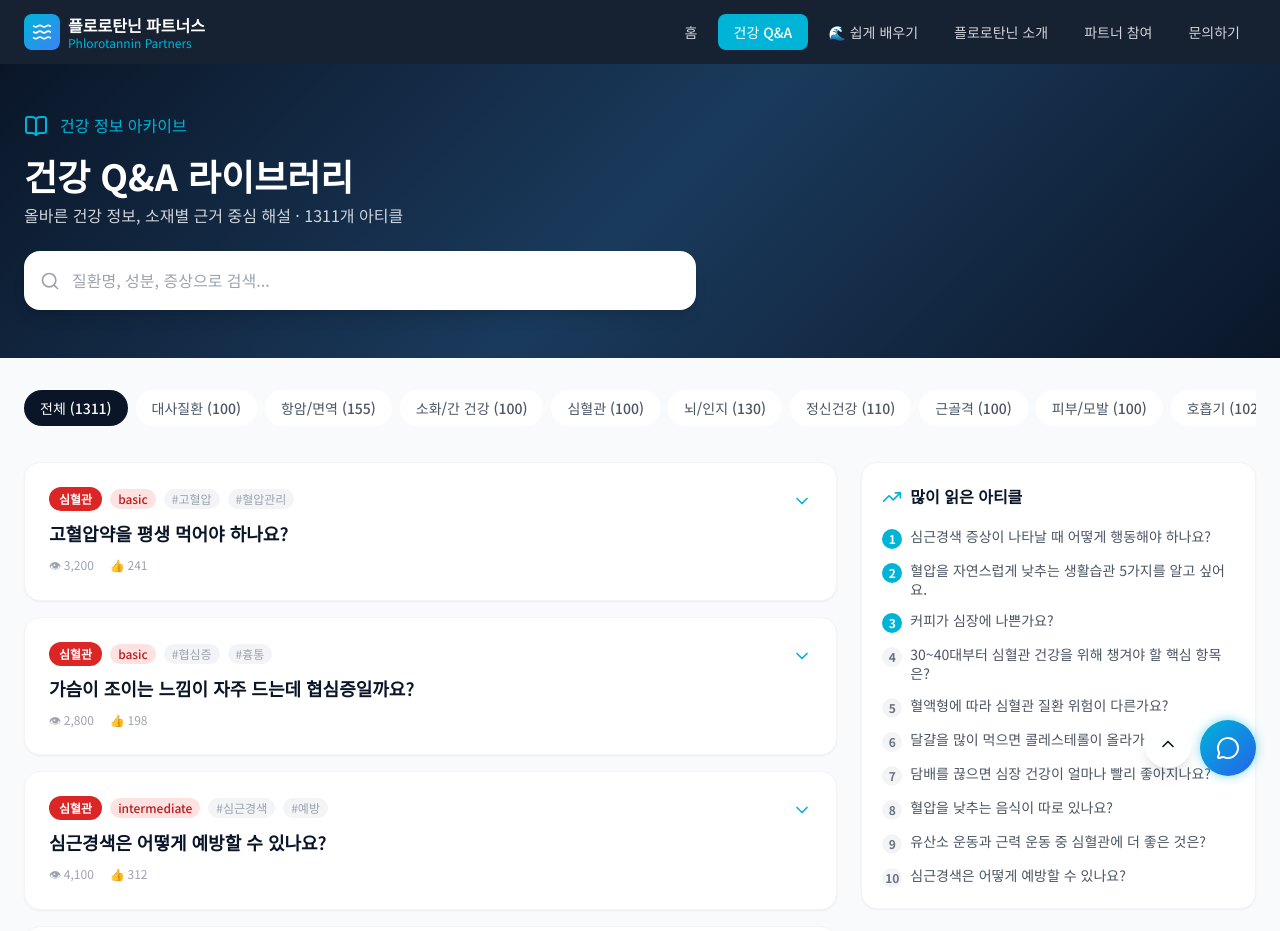
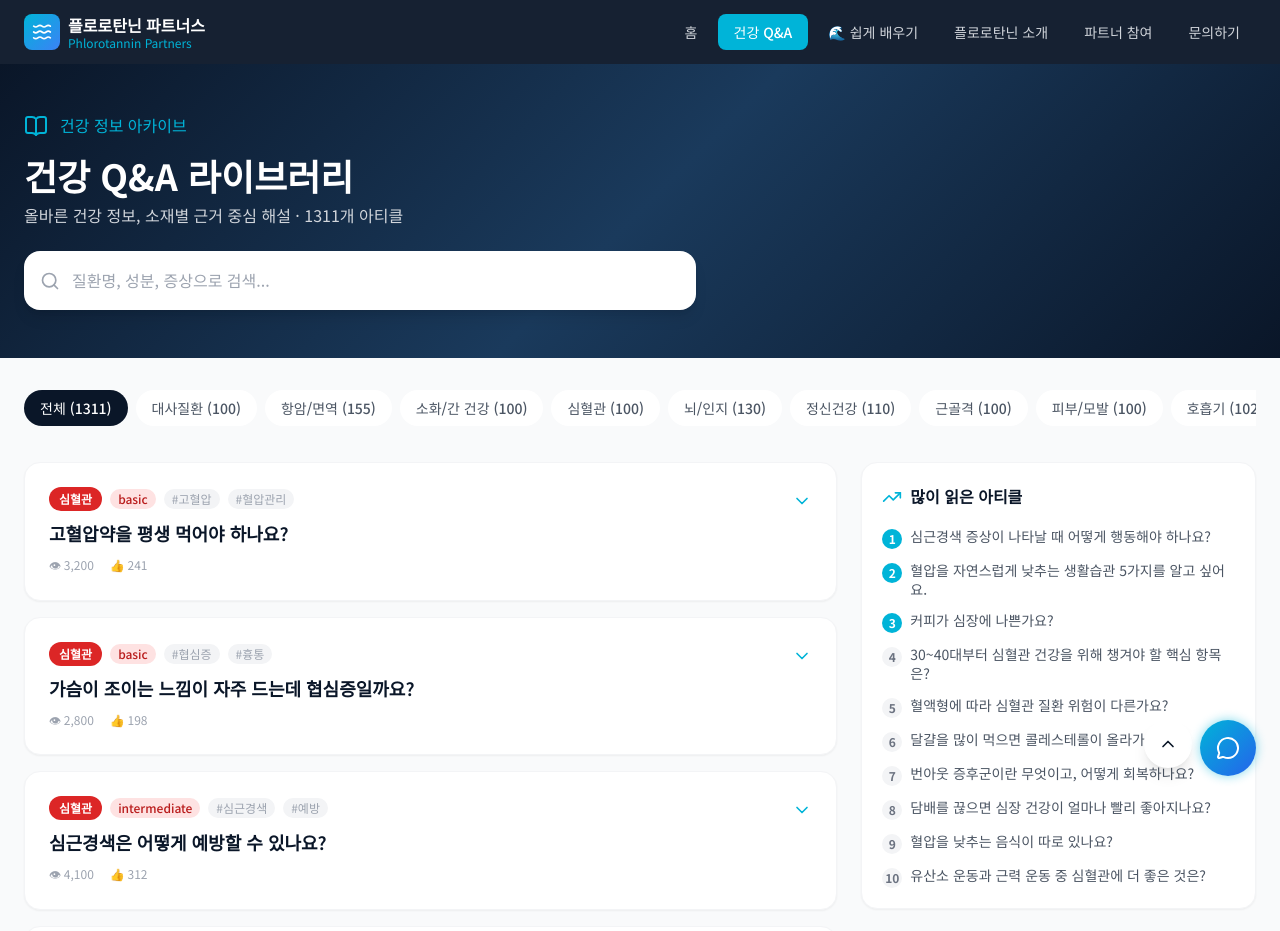
Before and after one commit to hyungunho00-creator/hanain, a React (Vite) app in the folder hanain/: page /qa in a window 1280 px wide. Shown: the top 931 px of the page. Built offline with nearby package versions, Linux system fonts and the light colour scheme.

Commit message:
fix: views/likes 누락 항목 처리 및 정렬 오류 수정 (qa.views || 0)

```diff
--- a/hanain/src/pages/QAPage.jsx
+++ b/hanain/src/pages/QAPage.jsx
@@ -102,7 +102,7 @@ function ContactCard() {
 
 function QACard({ qa, isOpen, onToggle, searchQuery, categories }) {
   const [liked, setLiked] = useState(false)
-  const [likeCount, setLikeCount] = useState(qa.likes)
+  const [likeCount, setLikeCount] = useState(qa.likes || 0)
   const cat = categories.find(c => c.id === qa.category)
 
   const handleLike = (e) => {
@@ -168,7 +168,7 @@ function QACard({ qa, isOpen, onToggle, searchQuery, categories }) {
               dangerouslySetInnerHTML={{ __html: highlightText(qa.question, searchQuery) }}
             />
             <div className="flex items-center gap-4 mt-2 text-xs text-gray-400">
-              <span>👁 {qa.views.toLocaleString()}</span>
+              <span>👁 {(qa.views || 0).toLocaleString()}</span>
               <span>👍 {likeCount}</span>
             </div>
           </div>
@@ -337,7 +337,7 @@ export default function QAPage() {
   })()
 
   const paginatedQuestions = questions.slice((effectivePage - 1) * ITEMS_PER_PAGE, effectivePage * ITEMS_PER_PAGE)
-  const popularQuestions = [...(qaData.questions || [])].sort((a, b) => b.views - a.views).slice(0, 10)
+  const popularQuestions = [...(qaData.questions || [])].sort((a, b) => (b.views || 0) - (a.views || 0)).slice(0, 10)
 
   if (loading) return (
     <div className="pt-16 min-h-screen flex items-center justify-center bg-gray-50">
```
